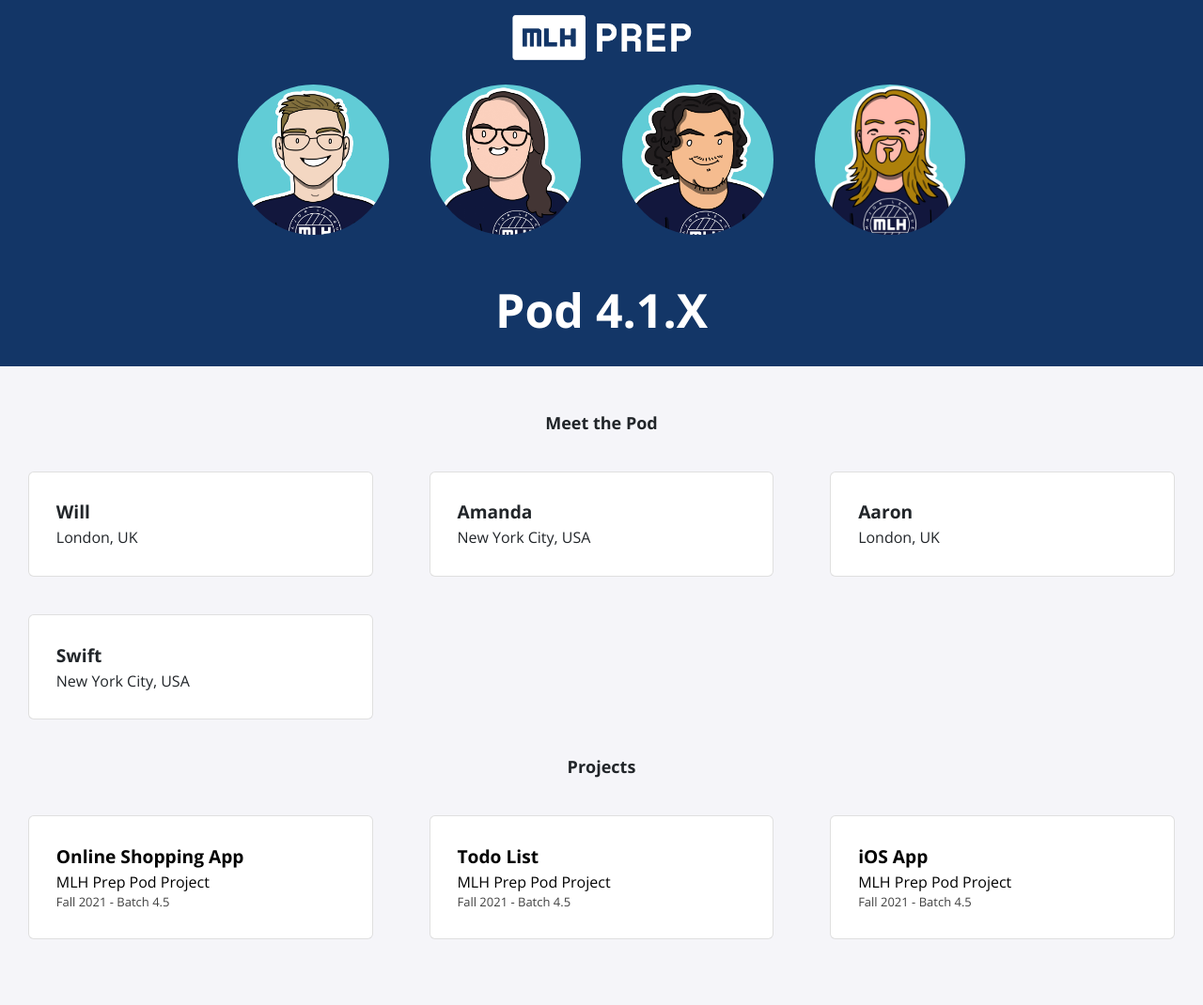
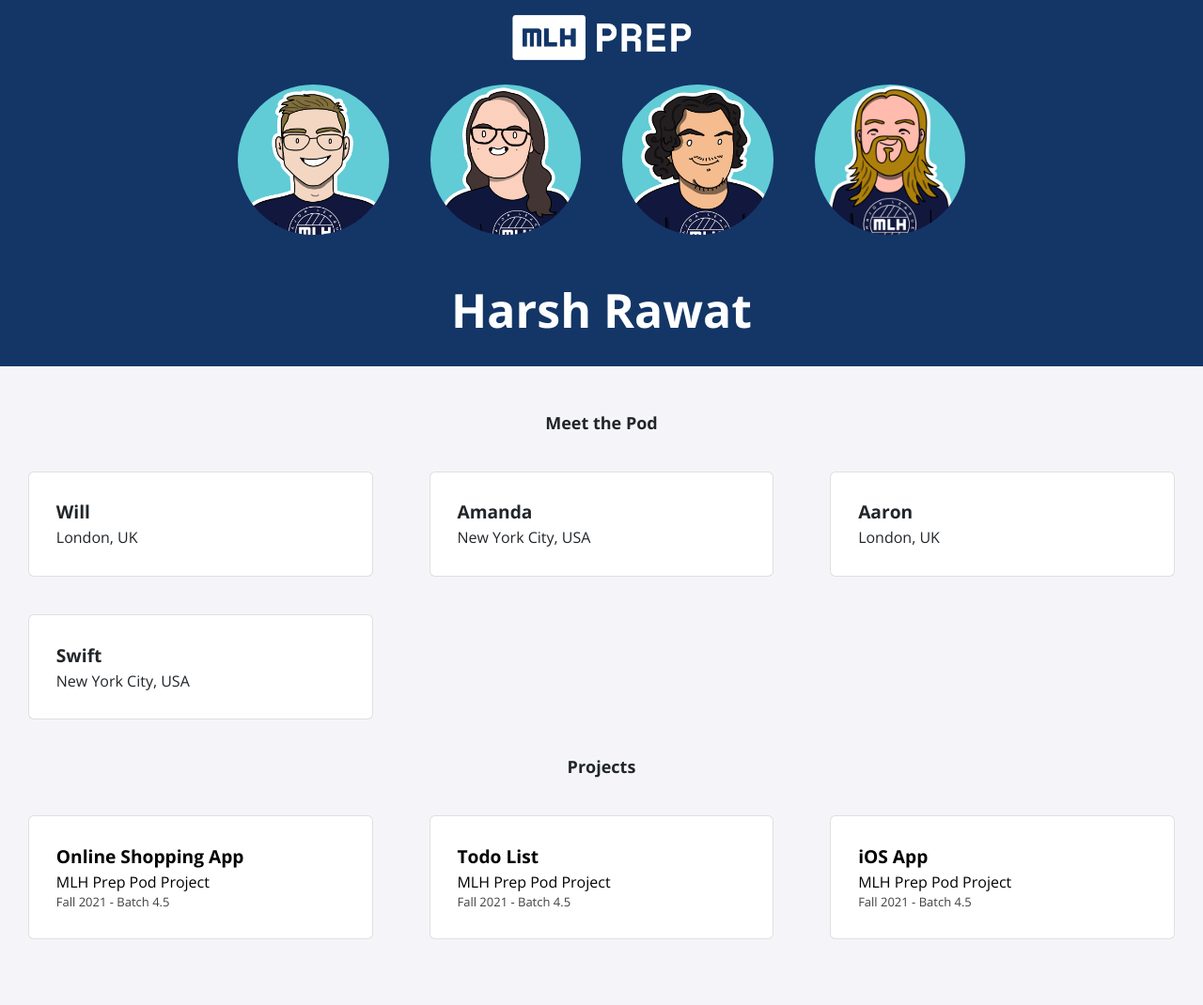
Before and after one commit to harshrawat17/template3, a Jekyll site: the page built from index.html, in a window 1280 px wide. Shown: the whole page at 94% size. Built offline with Jekyll 4.4.1, drawn with Linux system fonts in a browser that asks for light colours; nearby versions of some CDN libraries.

Commit message:
Update_ config.yaml to include name and social media

```diff
--- a/_config.yml
+++ b/_config.yml
@@ -1,11 +1,11 @@
-title: "Pod 4.1.X"
-email: fellowship@mlh.io
+title: "Harsh Rawat"
+email: harsh.rawat17@gmail.com
 description: >- # this means to ignore newlines until "baseurl:"
   This is my portfolio website!
 baseurl: "/"
-url: "/"
-twitter_username: mlhacks
-github_username:  mlh-fellowship
+url: "https://harshrawat17.github.io/"
+twitter_username: harshrawat17
+github_username:  harshrawat17
 
 sass:
   sass_dir: _sass
```
